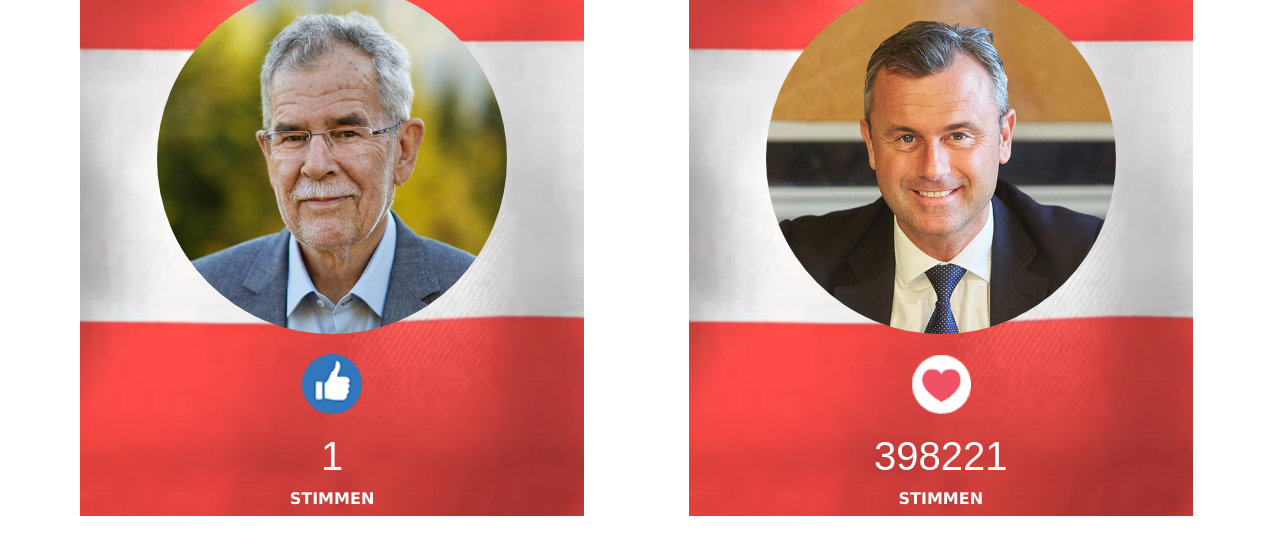
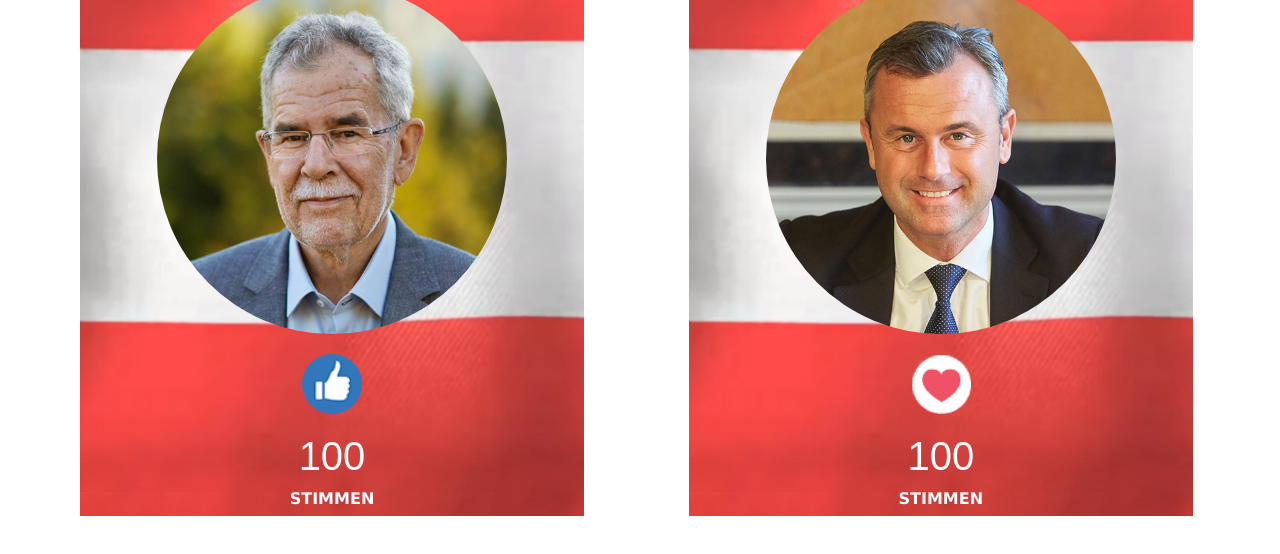
Before and after one commit to LukasCerny24/LukasCerny.github.io, a plain HTML site: page index.html in a window 1280 px wide. Shown: the part 172-726 px from the top of the page. Drawn offline with nearby package versions, Linux system fonts and the light colour scheme.

Commit message:
Update index.html

```diff
--- a/index.html
+++ b/index.html
@@ -111,7 +111,7 @@
 					</div>
 					<div class="meta">
 						<img src="tup.png" alt="" class="icon">
-						<div class="ch">1</div>
+						<div class="ch">100</div>
 						<div class="v">STIMMEN</div>
 					</div>
 				</div>
@@ -121,7 +121,7 @@
 					</div>
 					<div class="meta">
 						<img src="h.png" alt="" class="icon">
-						<div class="ct">398221</div>
+						<div class="ct">100</div>
 						<div class="v">STIMMEN</div>
 					</div>
 				</div>
```
